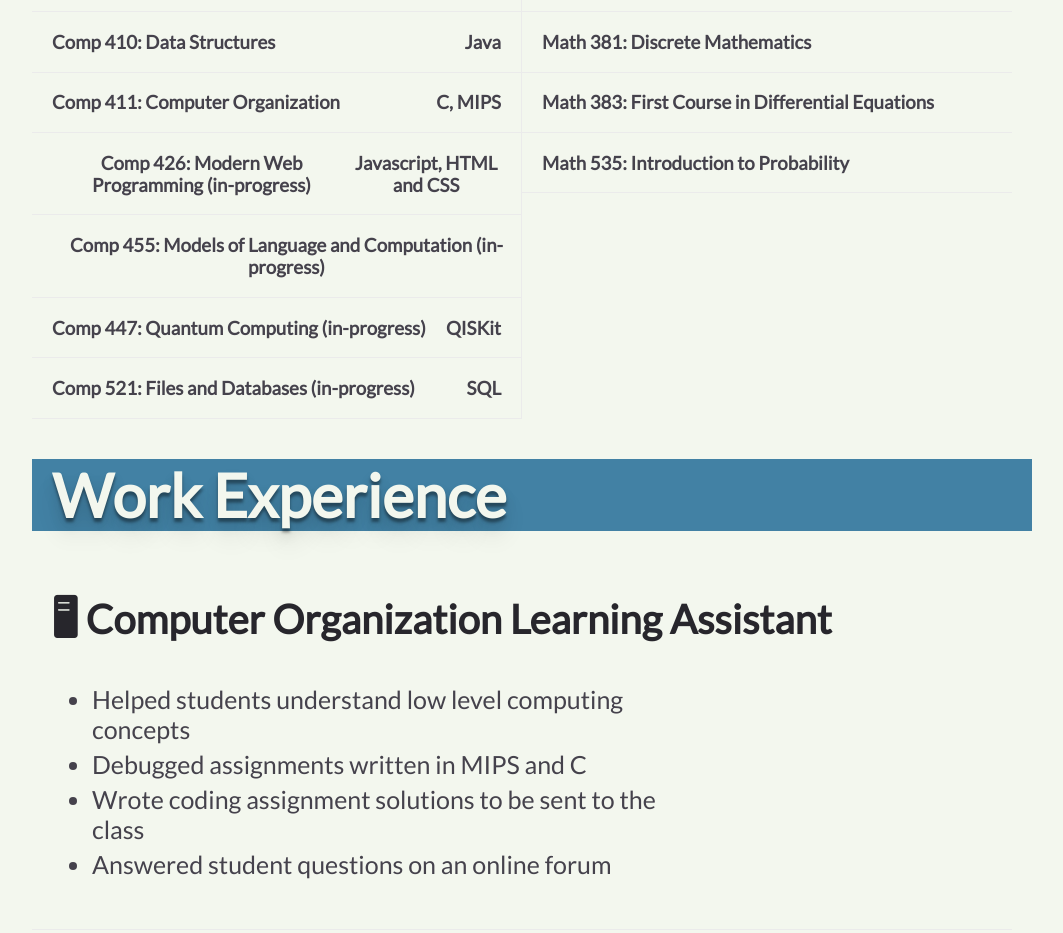
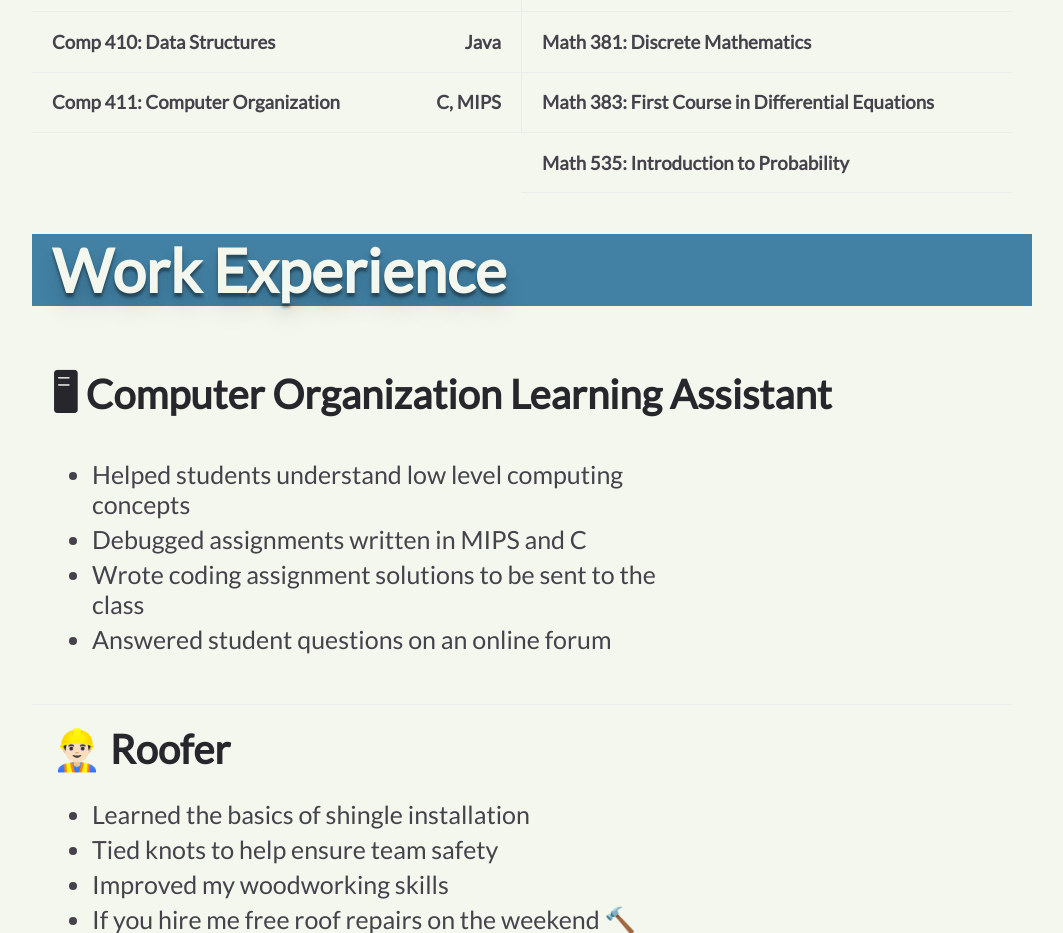
Before and after one commit to AdamWinek/adamwinek.com, a plain HTML site: page index.html in a window 1280 px wide. Shown: the part 2740-3673 px from the top of the page, without its empty margins (118-1181 px from the left). Drawn offline with Linux system fonts and the light colour scheme.

Commit message:
Commented out broken section

```diff
--- a/index.html
+++ b/index.html
@@ -218,21 +218,21 @@
                         <h3 class="className">Comp 411: Computer Organization</h3>
                         <h3 class="languages">C, MIPS</h3>
                     </div>
-                    <div class="course">
-                        <h3 class="className">Comp 426: Modern Web Programming (in-progress)</h3>
+                    <!-- <div class="course">
+                        <h3 class="className">Comp 426: Modern Web Programming</h3>
                         <h3 class="languages">Javascript, HTML and CSS </h3>
                     </div>
                     <div class="course">
-                        <h3 class="className">Comp 455: Models of Language and Computation (in-progress)</h3>
+                        <h3 class="className">Comp 455: Models of Language and Computation</h3>
                     </div>
                     <div class="course">
-                        <h3 class="className">Comp 447: Quantum Computing (in-progress)</h3>
+                        <h3 class="className">Comp 447: Quantum Computing</h3>
                         <h3 class="languages">QISKit</h3>
                     </div>
                     <div class="course">
-                        <h3 class="className">Comp 521: Files and Databases (in-progress)</h3>
+                        <h3 class="className">Comp 521: Files and Databases</h3>
                         <h3 class="languages">SQL</h3>
-                    </div>
+                    </div> -->
 
 
                 </div>
```
